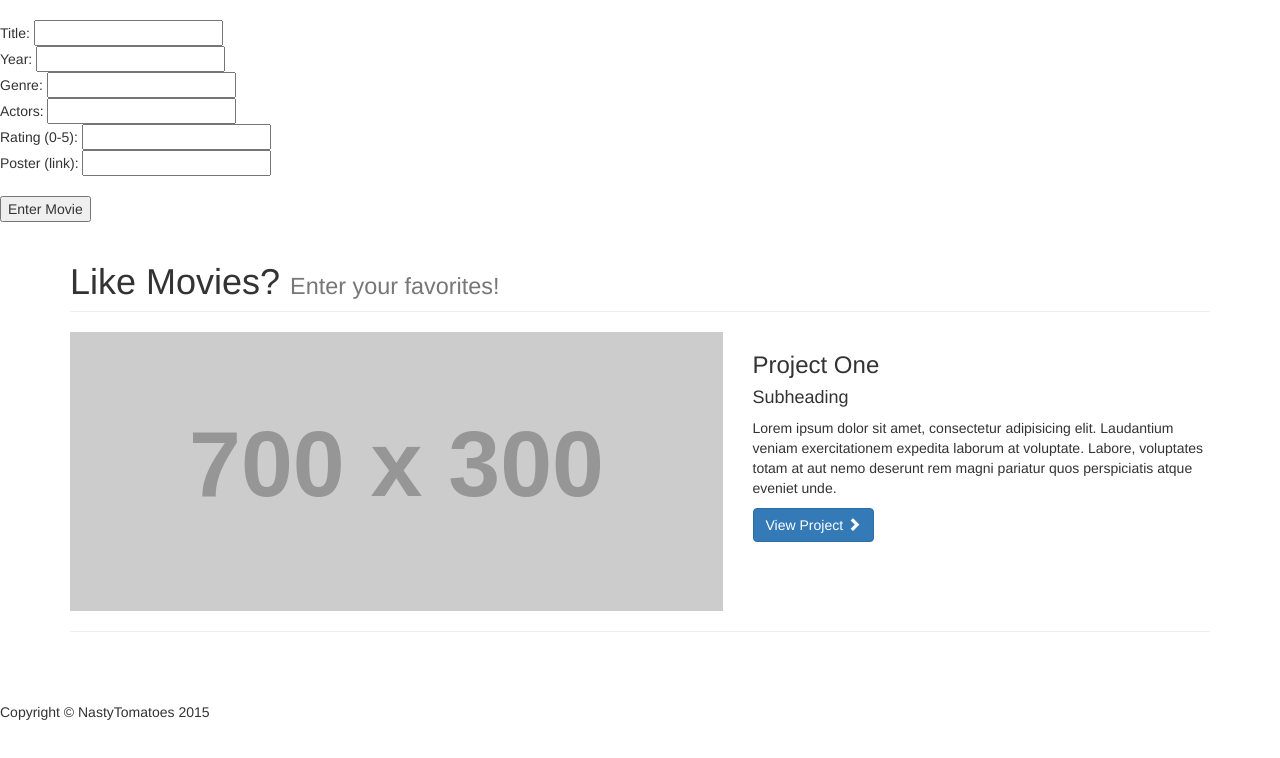
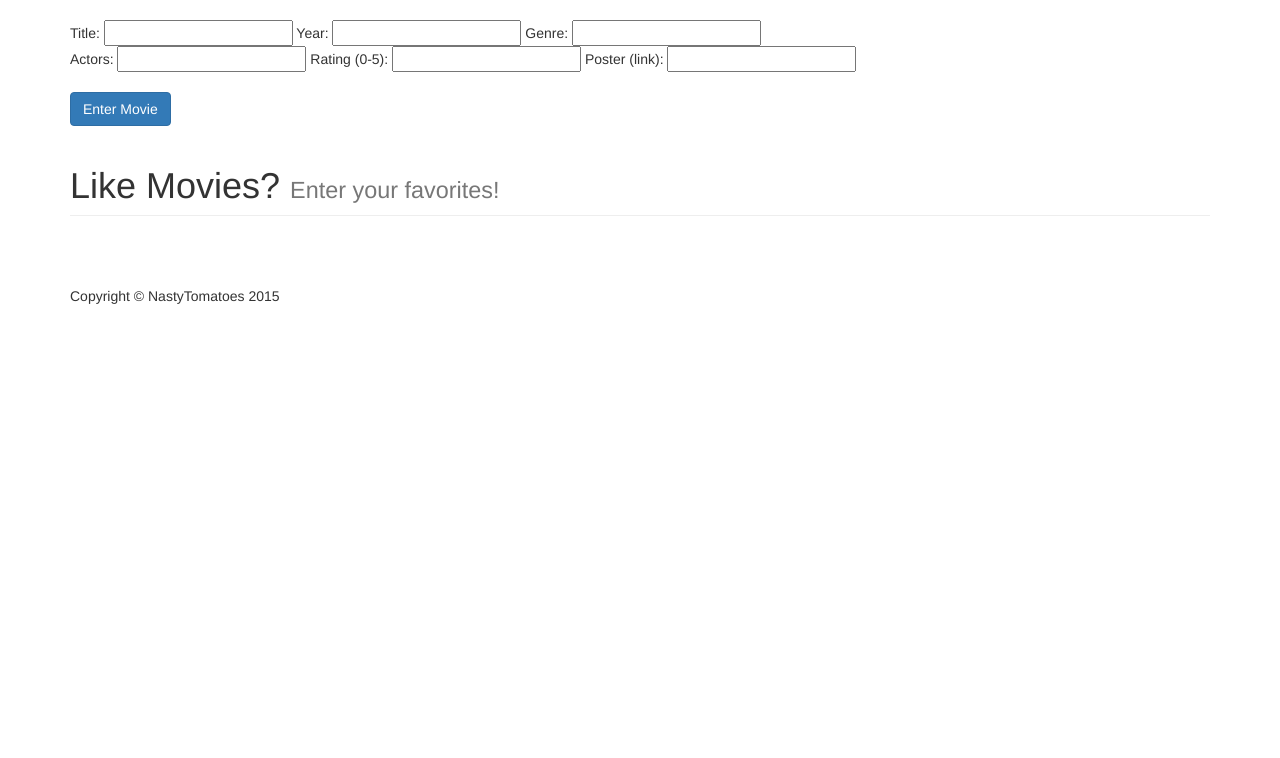
Before and after one commit to lyc99/nastytomatoes, a plain HTML site: page index.html in a window 1280 px wide. Drawn offline with nearby package versions, Linux system fonts and the light colour scheme; placeholder pictures from the web are drawn by us.

Commit message:
changed layout of front page a bit

```diff
--- a/index.html
+++ b/index.html
@@ -25,22 +25,20 @@
     <![endif]-->
 </head>
 <body>
-    <form name="movieForm" onsubmit="return enterMovie()">
-        <div id="dynamicInput">
-            Title: <input type="text" id="title" name="movie"><br>
-            Year: <input type="text" id="year"><br>
-            Genre: <input type="text" id="genre"><br>
-            Actors: <input type="text" id="actors"><br>
-            Rating (0-5): <input type="text" id="rating"><br>
-            Poster (link): <input type="text" id="poster"><br>
-        </div>
-        <br>
-        <input type="submit" value="Enter Movie">
-    </form>
-
     <!-- Page Content -->
     <div id="containDiv" class="container">
-
+        <form name="movieForm" onsubmit="return enterMovie()">
+            <div id="dynamicInput">
+                Title: <input type="text" id="title" name="movie"><t>
+                Year: <input type="text" id="year"><t>
+                Genre: <input type="text" id="genre"><br>
+                Actors: <input type="text" id="actors"><t>
+                Rating (0-5): <input type="text" id="rating"><t>
+                Poster (link): <input type="text" id="poster"><br>
+            </div>
+            <br>
+            <input type="submit" class="btn btn-primary" value="Enter Movie">
+        </form>
         <!-- Page Heading -->
         <div class="row">
             <div class="col-lg-12">
@@ -50,37 +48,11 @@
             </div>
         </div>
         <!-- /.row -->
-
-        <!-- Project One -->
-        <div class="row">
-            <div class="col-md-7">
-                <a href="#">
-                    <img class="img-responsive" src="http://placehold.it/700x300" alt="">
-                </a>
-            </div>
-            <div class="col-md-5">
-                <h3>Project One</h3>
-                <h4>Subheading</h4>
-                <p>Lorem ipsum dolor sit amet, consectetur adipisicing elit. Laudantium veniam exercitationem expedita laborum at voluptate. Labore, voluptates totam at aut nemo deserunt rem magni pariatur quos perspiciatis atque eveniet unde.</p>
-                <a class="btn btn-primary" href="#">View Project <span class="glyphicon glyphicon-chevron-right"></span></a>
-            </div>
-        </div>
-        <!-- /.row -->
-
-        <hr>
-
-
-
-
-
     </div>
     <!-- /.container -->
-    <div id="updateBox">
-
-    </div>
-
 
             <!-- Footer -->
+    <div class="container">
         <footer>
             <div class="row">
                 <div class="col-lg-12">
@@ -89,6 +61,7 @@
             </div>
             <!-- /.row -->
         </footer>
+    </div>
 
     <!-- jQuery -->
     <script src="js/jquery.js"></script>
--- a/js/script.js
+++ b/js/script.js
@@ -1,5 +1,5 @@
 var index = 0;
-function enterMovie(){
+function enterMovie() {
 	var category = ["title", "year", "genre", "actors", "rating", "poster"];
 	var input_array = [];
 	//put inputs into array
@@ -167,7 +167,7 @@ function set_poster(poster_link, index) {
 	image.setAttribute("class", "img-responsive");
 	image.setAttribute("id", "movie_image"+index);
 	if(poster_link == "") {
-		image.setAttribute("src", "http://i0.wp.com/bitcast-a-sm.bitgravity.com/slashfilm/wp/wp-content/images/Lego-Batman-movie-700x300.jpg?resize=700%2C300");
+		image.setAttribute("src", "http://texasmisa.com/wp-content/uploads/2014/11/movie-night-hd_main.jpg");
 	}
 	else {
 		image.setAttribute("src", poster_link);
```
